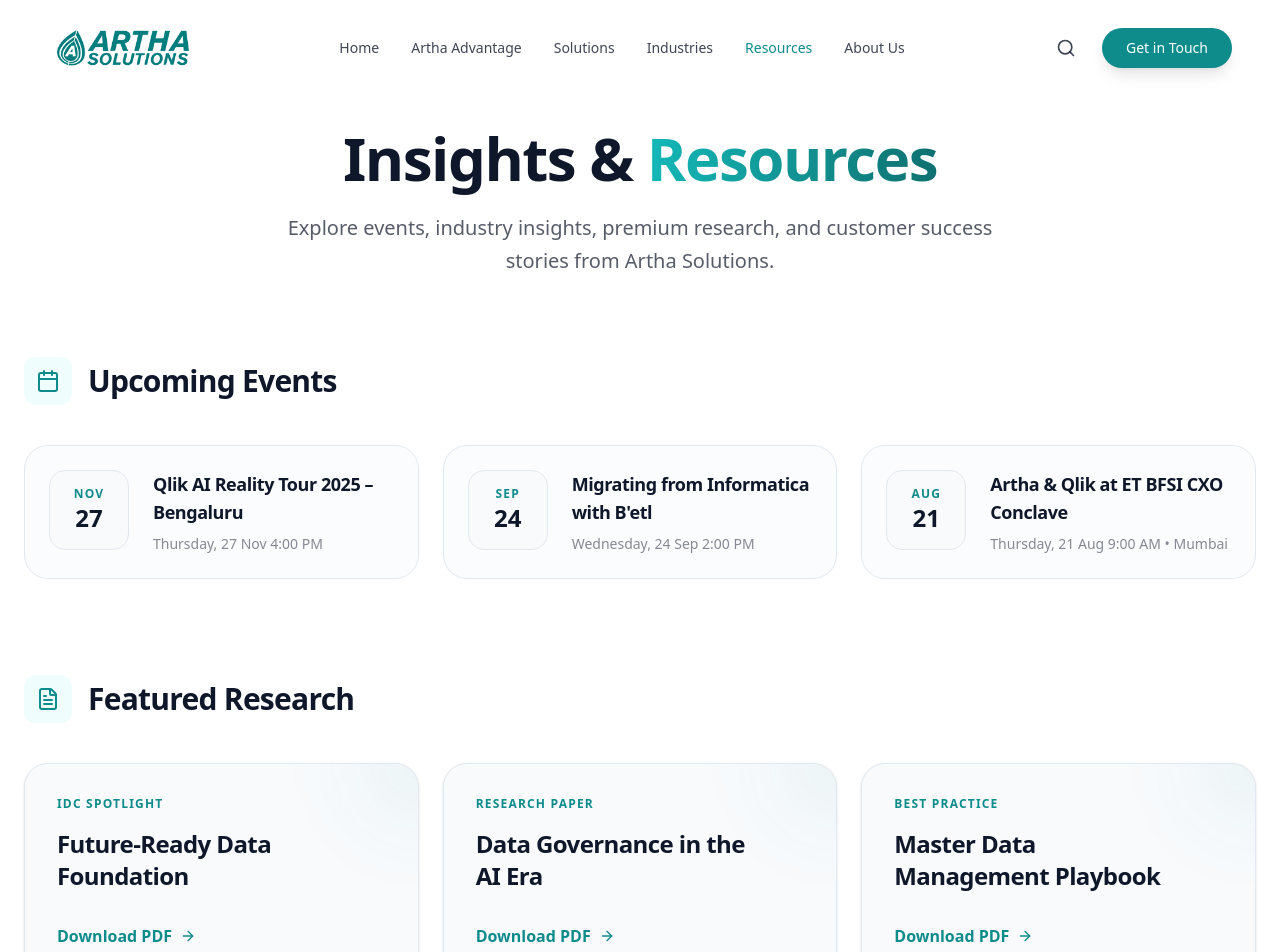
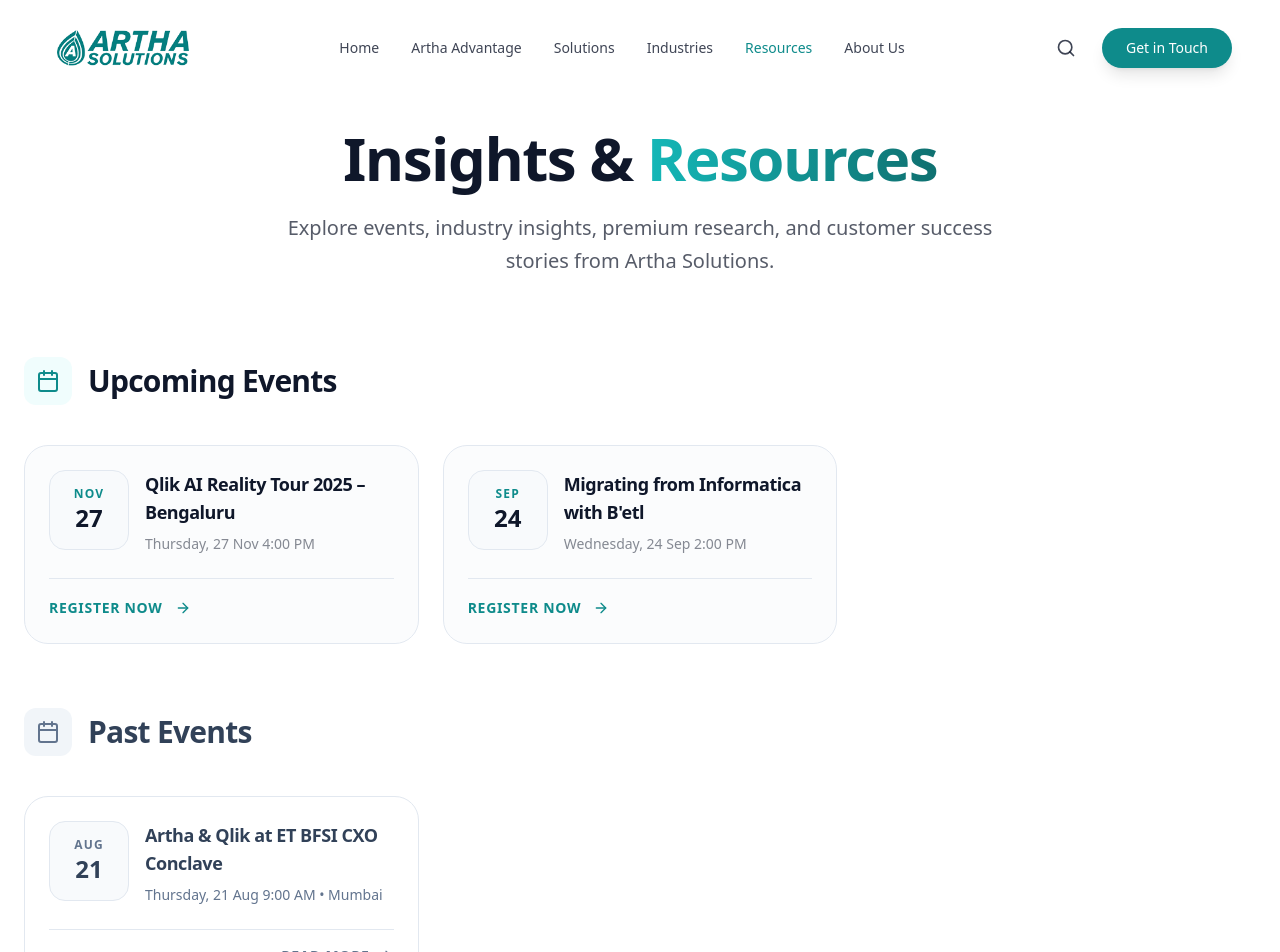
Before and after one commit to vishnusainzb97/Artha-redisgn, a Next.js app: page /Artha-redisgn/resources in a window 1280 px wide. Shown: the top 952 px of the page. Built offline with nearby package versions, Linux system fonts and the light colour scheme.

Commit message:
feat: restructure Resources page events and whitepapers

```diff
--- a/src/app/resources/page.tsx
+++ b/src/app/resources/page.tsx
@@ -14,9 +14,12 @@
         show: { opacity: 1, scale: 1, transition: { duration: 0.5 } }
     }
 
-    const events = [
+    const upcomingEvents = [
         { month: "Nov", day: "27", title: "Qlik AI Reality Tour 2025 – Bengaluru", meta: "Thursday, 27 Nov 4:00 PM" },
         { month: "Sep", day: "24", title: "Migrating from Informatica with B'etl", meta: "Wednesday, 24 Sep 2:00 PM" },
+    ]
+
+    const pastEvents = [
         { month: "Aug", day: "21", title: "Artha & Qlik at ET BFSI CXO Conclave", meta: "Thursday, 21 Aug 9:00 AM • Mumbai" },
     ]
 
@@ -39,15 +42,16 @@
                     </motion.p>
                 </div>
 
-                {/* EVENTS SECTION */}
-                <div className="mb-24">
+                {/* UPCOMING EVENTS SECTION */}
+                <div className="mb-16">
                     <div className="flex items-center gap-4 mb-10">
                         <div className="w-12 h-12 rounded-xl bg-primary-50 flex items-center justify-center text-primary-600"><Calendar className="w-6 h-6" /></div>
                         <h2 className="text-3xl font-heading font-bold">Upcoming Events</h2>
                     </div>
                     <motion.div variants={stagger} initial="hidden" whileInView="show" viewport={{ once: true }} className="grid md:grid-cols-2 lg:grid-cols-3 gap-6">
-                        {events.map((evt, i) => (
-                            <motion.div variants={item} key={i} className="glass-card p-6 rounded-3xl flex gap-6 items-start group hover:border-primary-500 transition-colors">
+                        {upcomingEvents.map((evt, i) => (
+                            <motion.div variants={item} key={i} className="glass-card p-6 rounded-3xl flex flex-col gap-6 group hover:border-primary-500 transition-colors">
+                                <div className="flex gap-4 items-start">
                                     <div className="flex flex-col items-center justify-center bg-surface border border-border rounded-2xl w-20 h-20 flex-shrink-0 group-hover:bg-primary-600 group-hover:text-white transition-colors">
                                         <span className="text-xs font-bold uppercase tracking-widest text-primary-600 group-hover:text-white/80">{evt.month}</span>
                                         <span className="font-heading font-black text-2xl">{evt.day}</span>
@@ -56,16 +60,51 @@
                                         <h3 className="font-bold font-heading text-lg mb-2 group-hover:text-primary-600 transition-colors line-clamp-2">{evt.title}</h3>
                                         <p className="text-sm text-foreground/50">{evt.meta}</p>
                                     </div>
+                                </div>
+                                <div className="mt-auto pt-4 border-t border-border">
+                                    <Link href="/contact" className="inline-flex items-center gap-2 text-primary-600 font-bold hover:text-primary-700 transition-colors text-sm uppercase tracking-wider">
+                                        Register Now <ArrowRight className="w-4 h-4 ml-1" />
+                                    </Link>
+                                </div>
                             </motion.div>
                         ))}
                     </motion.div>
                 </div>
 
-                {/* WHITE PAPERS SECTION (Bento Grid) */}
+                {/* PAST EVENTS SECTION */}
+                <div className="mb-24">
+                    <div className="flex items-center gap-4 mb-10">
+                        <div className="w-12 h-12 rounded-xl bg-slate-100 flex items-center justify-center text-slate-500"><Calendar className="w-6 h-6" /></div>
+                        <h2 className="text-3xl font-heading font-bold text-slate-700">Past Events</h2>
+                    </div>
+                    <motion.div variants={stagger} initial="hidden" whileInView="show" viewport={{ once: true }} className="grid md:grid-cols-2 lg:grid-cols-3 gap-6">
+                        {pastEvents.map((evt, i) => (
+                            <motion.div variants={item} key={i} className="bg-white border border-border p-6 rounded-3xl flex flex-col gap-6 opacity-80 hover:opacity-100 transition-opacity">
+                                <div className="flex gap-4 items-start">
+                                    <div className="flex flex-col items-center justify-center bg-slate-50 border border-border rounded-2xl w-20 h-20 flex-shrink-0">
+                                        <span className="text-xs font-bold uppercase tracking-widest text-slate-500">{evt.month}</span>
+                                        <span className="font-heading font-black text-2xl text-slate-700">{evt.day}</span>
+                                    </div>
+                                    <div>
+                                        <h3 className="font-bold font-heading text-lg mb-2 text-slate-700 md:line-clamp-2">{evt.title}</h3>
+                                        <p className="text-sm text-slate-500">{evt.meta}</p>
+                                    </div>
+                                </div>
+                                <div className="mt-auto pt-4 border-t border-border flex justify-end">
+                                    <button className="text-slate-500 font-bold text-sm uppercase tracking-wider hover:text-slate-700 flex items-center gap-2 transition-colors">
+                                        Read More <ArrowRight className="w-4 h-4" />
+                                    </button>
+                                </div>
+                            </motion.div>
+                        ))}
+                    </motion.div>
+                </div>
+
+                {/* WHITEPAPERS SECTION (Bento Grid) */}
                 <div className="mb-24">
                     <div className="flex items-center gap-4 mb-10">
                         <div className="w-12 h-12 rounded-xl bg-primary-50 flex items-center justify-center text-primary-600"><FileText className="w-6 h-6" /></div>
-                        <h2 className="text-3xl font-heading font-bold">Featured Research</h2>
+                        <h2 className="text-3xl font-heading font-bold">Whitepapers</h2>
                     </div>
                     <motion.div variants={stagger} initial="hidden" whileInView="show" viewport={{ once: true }} className="grid md:grid-cols-3 gap-6">
                         {papers.map((paper, i) => (
```
Lines whose indentation alone changed are shown as unchanged.
